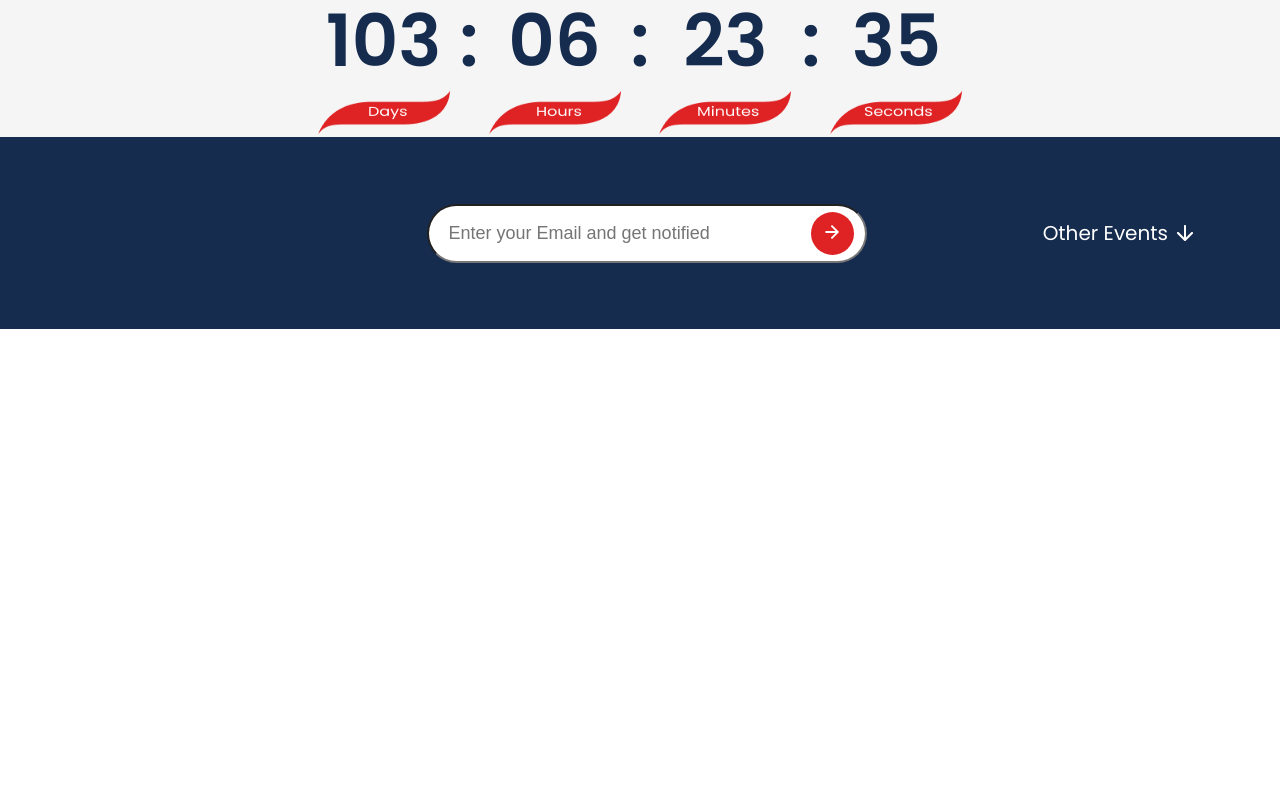
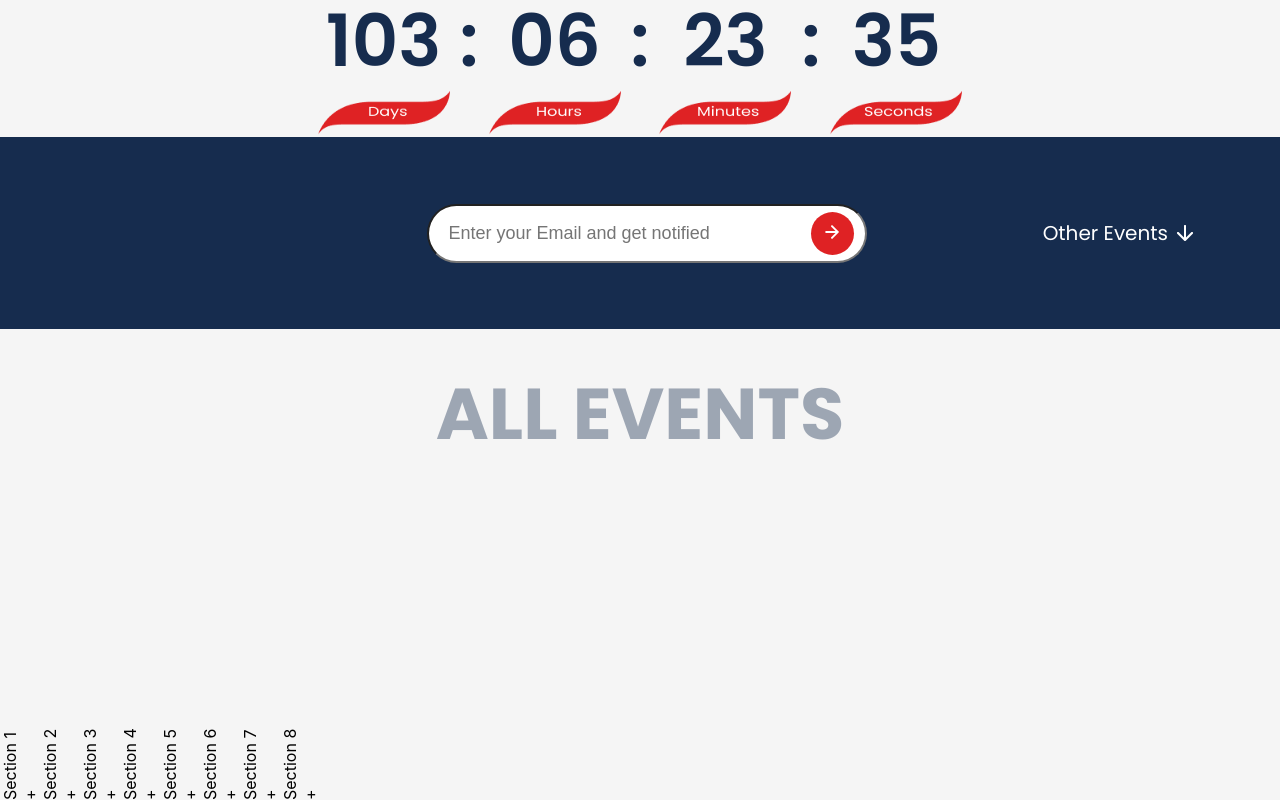
Before and after one commit to KarolinaEsepenok/testWork, a React (Create React App) app: page / in a window 1280 px wide. Shown: the part 471-1271 px from the top of the page. Before the commit the page ends 903 px from the top, so only its background shows below. Built offline with nearby package versions, Linux system fonts and the light colour scheme.

Commit message:
add:accordion

```diff
--- a/package.json
+++ b/package.json
@@ -3,6 +3,10 @@
   "version": "0.1.0",
   "private": true,
   "dependencies": {
+    "@emotion/react": "^11.10.6",
+    "@emotion/styled": "^11.10.6",
+    "@mui/icons-material": "^5.11.9",
+    "@mui/material": "^5.11.9",
     "@testing-library/jest-dom": "^5.14.1",
     "@testing-library/react": "^13.0.0",
     "@testing-library/user-event": "^13.2.1",
--- a/src/App.tsx
+++ b/src/App.tsx
@@ -1,7 +1,7 @@
 import React from 'react';
 import s from './App.module.scss'
 import MainPage from "../src/features/mainPage/MainPage";
-import {EventsPage} from '../src/features/EventsPage/EventsPage';
+import {EventsPage} from './features/EventsPage/EventsPage';
 
 
 
@@ -12,6 +12,7 @@ function App() {
         <div className={s.appContainer}>
             <div className={s.center}>
             <MainPage/>
+                <EventsPage/>
 
         </div>
         </div>
--- /dev/null
+++ b/src/common/Utils/Accordion.ts
@@ -0,0 +1,60 @@
+export const accordionData = [
+    {
+        title: 'Section 1',
+        content: `Lorem ipsum dolor, sit amet consectetur adipisicing elit. Quis sapiente
+      laborum cupiditate possimus labore, hic temporibus velit dicta earum
+      suscipit commodi eum enim atque at? Et perspiciatis dolore iure
+      voluptatem.`
+    },
+    {
+        title: 'Section 2',
+        content: `Lorem ipsum, dolor sit amet consectetur adipisicing elit. Mollitia veniam
+      reprehenderit nam assumenda voluptatem ut. Ipsum eius dicta, officiis
+      quaerat iure quos dolorum accusantium ducimus in illum vero commodi
+      pariatur? Impedit autem esse nostrum quasi, fugiat a aut error cumque
+      quidem maiores doloremque est numquam praesentium eos voluptatem amet!
+      Repudiandae, mollitia id reprehenderit a ab odit!`
+    },
+    {
+        title: 'Section 3',
+        content: `Sapiente expedita hic obcaecati, laboriosam similique omnis architecto ducimus magnam accusantium corrupti
+      quam sint dolore pariatur perspiciatis, necessitatibus rem vel dignissimos
+      dolor ut sequi minus iste? Quas?`
+    }
+    ,
+    {
+        title: 'Section 4',
+        content: `Sapiente expedita hic obcaecati, laboriosam similique omnis architecto ducimus magnam accusantium corrupti
+      quam sint dolore pariatur perspiciatis, necessitatibus rem vel dignissimos
+      dolor ut sequi minus iste? Quas?`
+    }
+    ,
+    {
+        title: 'Section 5',
+        content: `Sapiente expedita hic obcaecati, laboriosam similique omnis architecto ducimus magnam accusantium corrupti
+      quam sint dolore pariatur perspiciatis, necessitatibus rem vel dignissimos
+      dolor ut sequi minus iste? Quas?`
+    }
+    ,
+    {
+        title: 'Section 6',
+        content: `Sapiente expedita hic obcaecati, laboriosam similique omnis architecto ducimus magnam accusantium corrupti
+      quam sint dolore pariatur perspiciatis, necessitatibus rem vel dignissimos
+      dolor ut sequi minus iste? Quas?`
+    }
+    ,
+    {
+        title: 'Section 7',
+        content: `Sapiente expedita hic obcaecati, laboriosam similique omnis architecto ducimus magnam accusantium corrupti
+      quam sint dolore pariatur perspiciatis, necessitatibus rem vel dignissimos
+      dolor ut sequi minus iste? Quas?`
+    }
+    ,
+    {
+        title: 'Section 8',
+        content: `Sapiente expedita hic obcaecati, laboriosam similique omnis architecto ducimus magnam accusantium corrupti
+      quam sint dolore pariatur perspiciatis, necessitatibus rem vel dignissimos
+      dolor ut sequi minus iste? Quas?`
+    }
+
+];
--- /dev/null
+++ b/src/features/EventsPage/Accordion/Accordion.tsx
@@ -0,0 +1,23 @@
+
+import React, { useState } from 'react';
+import s from "./Accordion.module.scss"
+
+type PropsType={
+    title:string
+    content:string
+}
+const Accordion = (props:PropsType) => {
+    const [isActive, setIsActive] = useState(false);
+
+    return (
+        <div className={s.accordionItem}>
+            <div className={s.accordionTitle} onClick={() => setIsActive(!isActive)}>
+                <div>{props.title}</div>
+                <div>{isActive ? '-' : '+'}</div>
+            </div>
+            {isActive && <div className={s.accordionContent}>{props.content}</div>}
+        </div>
+    );
+};
+
+export default Accordion;
--- a/src/features/EventsPage/Events.module.scss
+++ b/src/features/EventsPage/Events.module.scss
@@ -1,3 +1,9 @@
 @import 'src/common/style/mixins';
 
 @import 'src/common/style/variables';
+
+.accordionContainer{
+  transform: rotate(270deg);
+  height: 300px;
+  width: 300px;
+}
--- a/src/features/EventsPage/EventsPage.tsx
+++ b/src/features/EventsPage/EventsPage.tsx
@@ -1,11 +1,22 @@
 import React from 'react';
-
+import Title from '../../common/components/Title/Title';
 import s from './Events.module.scss'
+import Accordion from '../EventsPage/Accordion/Accordion';
+import { accordionData } from '../../common/Utils/Accordion';
 
 
 export const EventsPage = () => {
+
     return (
         <div>
+
+                <Title name={'ALL EVENTS'}/>
+            <div className={s.accordionContainer}>
+                {accordionData.map(({ title, content }) => (
+                    <Accordion title={title} content={content} />
+                ))}
+            </div>
+
 
         </div>
     );
--- a/src/features/mainPage/Timer/Timer.tsx
+++ b/src/features/mainPage/Timer/Timer.tsx
@@ -1,6 +1,6 @@
-import React, {useEffect, useState} from 'react';
+import React, { useEffect, useState} from 'react';
 import s from './Timer.module.scss'
-import timerImg from '../../../assets/img/timerImg.png'
+
 
 
 export const Timer = () => {
```
Also changed, not shown: src/features/EventsPage/Accordion/Accordion.module.scss (added), 1 other file (tests, documents, lock files or other folders).
